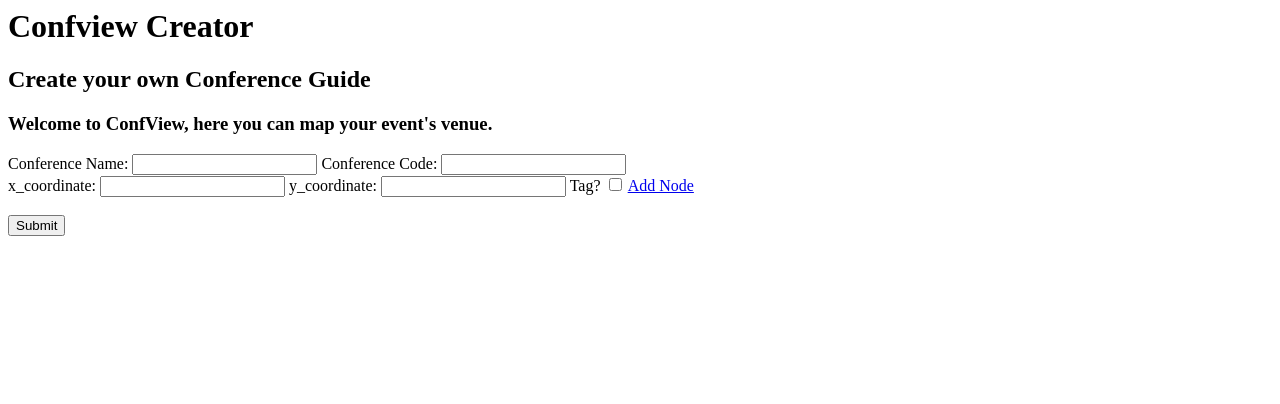
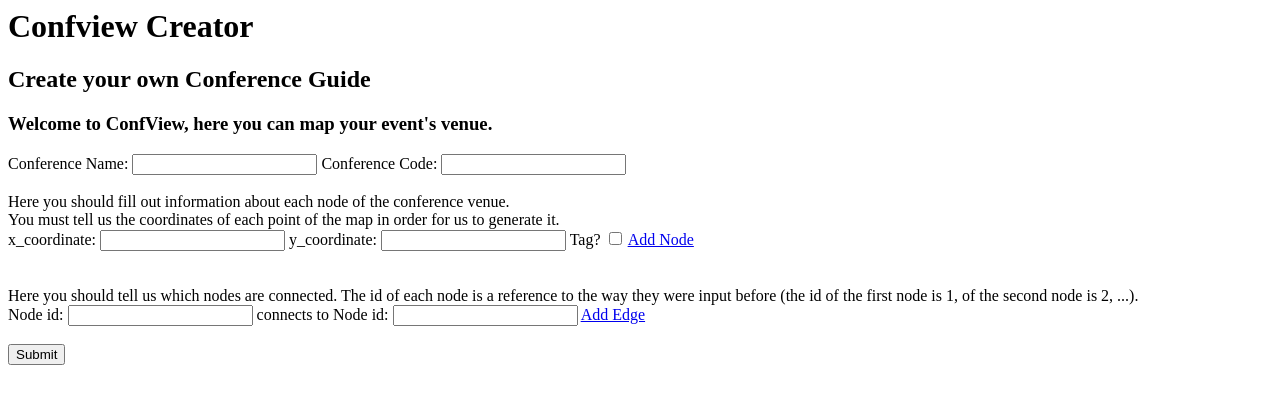
Before and after one commit to softeng-feup/open-cx-o-bando-dos-quatro, a PHP site: page /create.html in a window 1280 px wide. Shown: the top 404 px of the page. Run offline with PHP 8.4, Linux system fonts and the light colour scheme.

Commit message:
added edges form

```diff
--- a/website/create.html
+++ b/website/create.html
@@ -9,6 +9,10 @@
 
             $(document).ready(function(e){
 
+                /* ------------------------------------- */
+                /* --------------- NODES --------------- */
+                /* ------------------------------------- */
+
                 // Variables
                 var html = '<p/><div>x_coordinate: <input type="number" name="x[]" id="child_x_coordinate"/>y_coordinate: <input type="number" name="y[]" id="child_y_coordinate"/>Tag? <input type="checkbox" name="tag[]" id="child_tag"/><a href="#" id="remove">x</a></div>';
 
@@ -19,9 +23,27 @@
 
                 // remove nodes
                 $("#container").on('click', '#remove', function(e){
+                    $(this).parent('div').remove();
+                });
 
+
+
+
+                /* ------------------------------------- */
+                /* --------------- EDGES --------------- */
+                /* ------------------------------------- */
+
+                // Variables
+                var edges = '<p/><div>Node id: <input type="number" name="first_id[]" id="child_id1"/>connects to Node id: <input type="number" name="second_id[]" id="child_id2"/><a href="#" id="remove_edge">x</a></div>';
+
+                // Add Edges
+                $("#add_edge").click(function(e){
+                    $("#edge_container").append(edges);
+                });
+
+                // remove nodes
+                $("#edge_container").on('click', '#remove_edge', function(e){
                     $(this).parent('div').remove();
-
                 });
 
             });
@@ -44,6 +66,13 @@
             Conference Name: <input type="text" name="name"/>
             Conference Code: <input type="text" name="code"/>
 
+            <br>
+            <br>
+
+            <!-- container for the nodes -->
+            Here you should fill out information about each node of the conference venue.
+            <br>
+            You must tell us the coordinates of each point of the map in order for us to generate it.
             <div id="container">
                 x_coordinate: <input type="number" name="x[]" id="x_coordinate"/>
                 y_coordinate: <input type="number" name="y[]" id="y_coordinate"/>
@@ -54,6 +83,20 @@
             </div>
 
             <br>
+            <br>
+
+            <!-- container for the edges -->
+            Here you should tell us which nodes are connected. The id of each node is a reference to the way they were input before (the id of the first node is 1, of the second node is 2, ...).
+            <div id="edge_container">
+                Node id: <input type="number" name="first_id[]" id="id1"/>
+                connects to
+                Node id: <input type="number" name="second_id[]" id="id2"/>
+                <a href="#" id="add_edge">
+                    Add Edge
+                </a>
+            </div>
+
+            <br>
             <input type="submit" name="submit"/>
 
         </form>
```
Also changed, not shown: website/create.php (+17 -1 lines), 2 other files.
